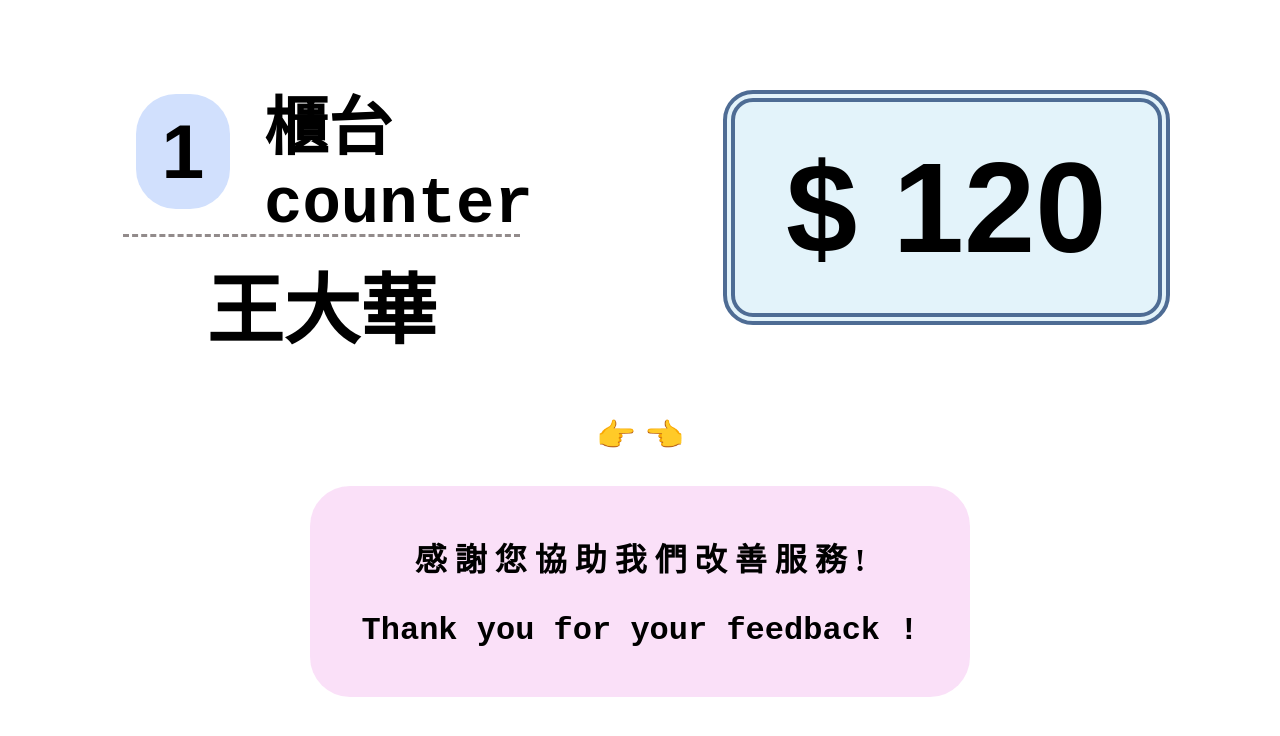
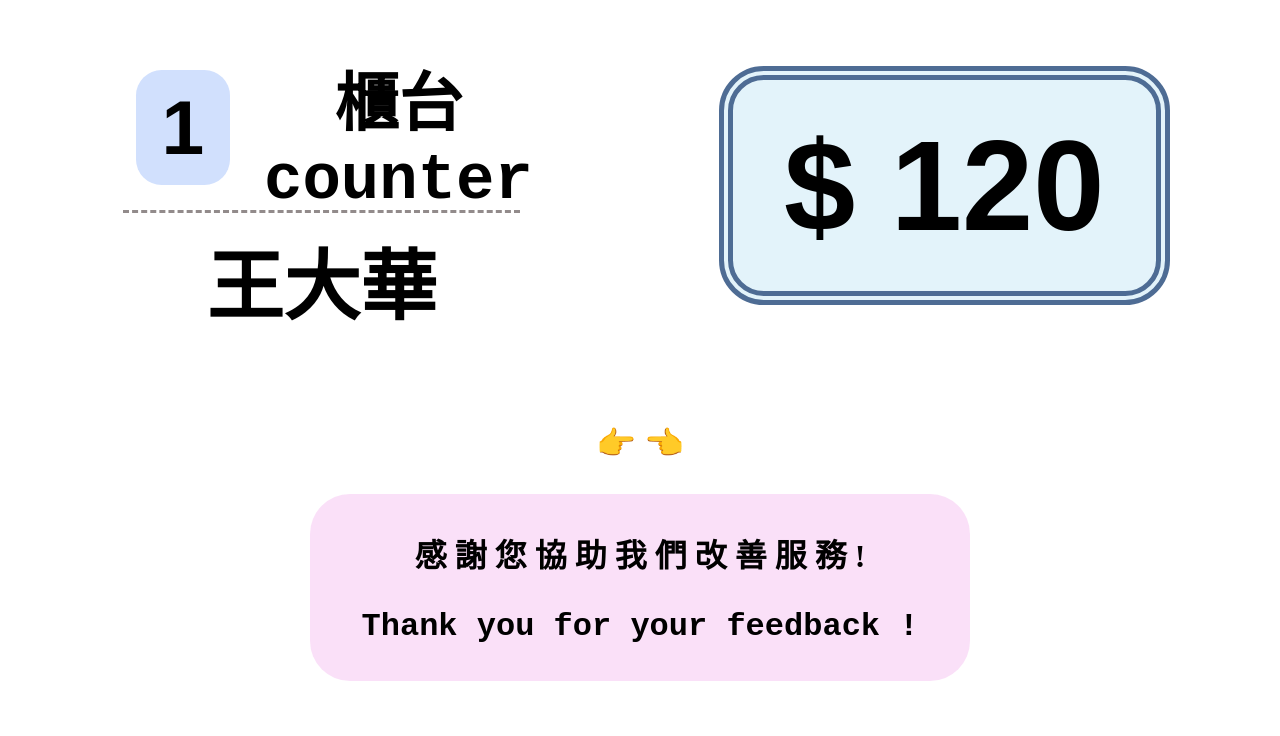
Before and after one commit to YUPEIYING/satisfactionpart3, an Angular app: page /extent in a window 1280 px wide. Shown: the top 736 px of the page. Built offline with nearby package versions, Linux system fonts and the light colour scheme.

Commit message:
no message

```diff
--- a/src/app/app.component.css
+++ b/src/app/app.component.css
@@ -1,3 +1,10 @@
+div
+{
+  position: relative;
+  top: -3vh;
+  text-align:center
+}
+
 h1 {
     z-index: 1;
     font-size: 5em;
--- a/src/app/app.component.html
+++ b/src/app/app.component.html
@@ -1,8 +1,6 @@
 <div style="background-color:rgb(255, 255, 255);position:relative;">
-
   <app-counter></app-counter>
   <app-rating></app-rating>
-
 </div>
 
 <!--
@@ -10,4 +8,4 @@
       <app-inputpage></app-inputpage>
     </h4> -->
 
-    <router-outlet></router-outlet>
+<router-outlet></router-outlet>
--- a/src/app/counter/counter.component.css
+++ b/src/app/counter/counter.component.css
@@ -11,7 +11,7 @@ h1
 {
   font-size: 6vw;
   display: inline-block;
-  border-radius: 40px;
+  border-radius: 2vw;
   background-color:rgb(209, 224, 253);
   padding: 1vw 2vw;
   position: absolute;
--- a/src/app/extent/extent.component.css
+++ b/src/app/extent/extent.component.css
@@ -1,7 +1,7 @@
 div
 {
   position:relative;
-  bottom: -48vh;
+  top: 49vh;
   color: rgb(0, 0, 0);
   font-size: 2.5vw;
 }
@@ -9,7 +9,7 @@ div
 b
 {
   border-radius: 40px;
-  padding: 2vh 4vw;
+  padding: 0.5vh 4vw;
   display: inline-block;
   background-color:rgba(246, 199, 242, 0.555);
 }
--- a/src/app/main/main.component.css
+++ b/src/app/main/main.component.css
@@ -1,7 +1,7 @@
 div
 {
    position: relative;
-   top: 55vh;
+   top: 49vh;
    /* left: 0.5vw; */
    text-align:center
 }
--- a/src/app/rating/rating.component.css
+++ b/src/app/rating/rating.component.css
@@ -10,10 +10,10 @@ div
 
 h1
 {
-  border-radius: 30px;
+  border-radius: 3.5vw;
   background-color:rgba(212, 237, 247, 0.644);
   padding: 4vh 4vw;
   border-style:double;
-  border-width:12px;
+  border-width:1.1vw;
   border-color:rgb(78, 108, 148);
 }
```
